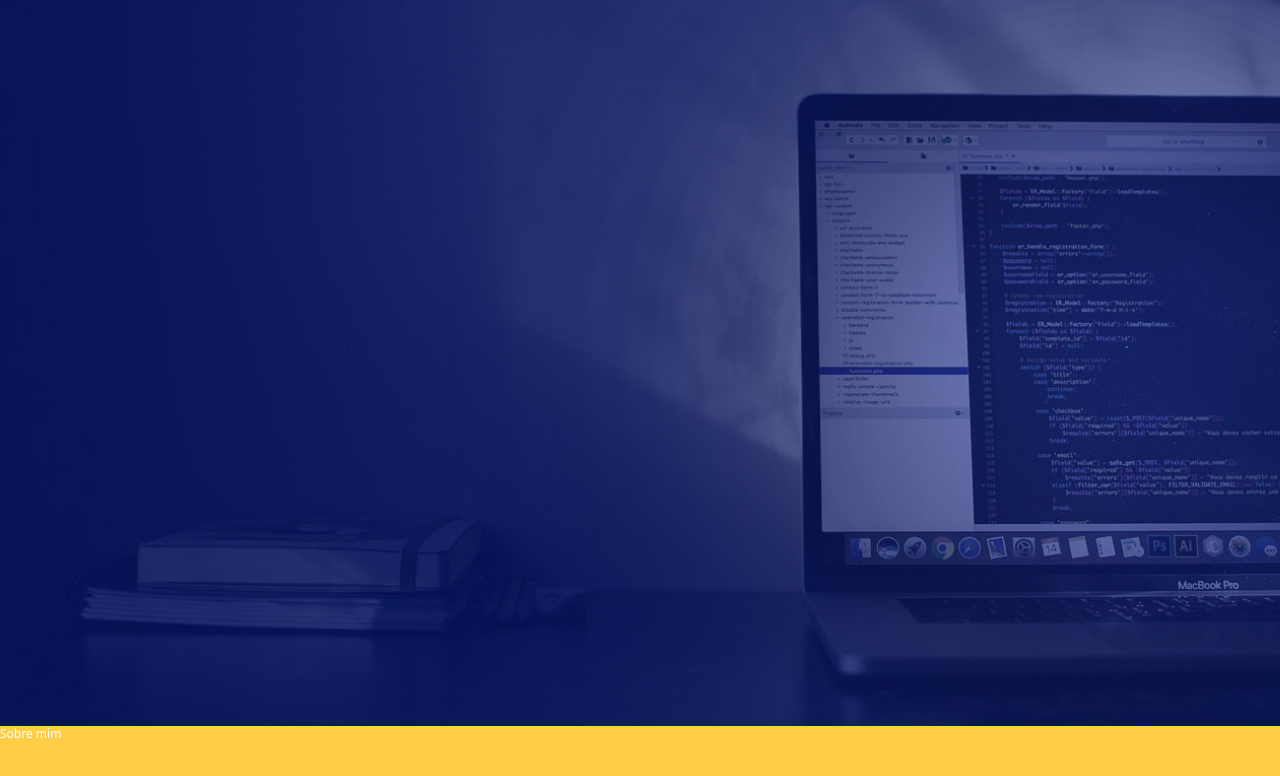
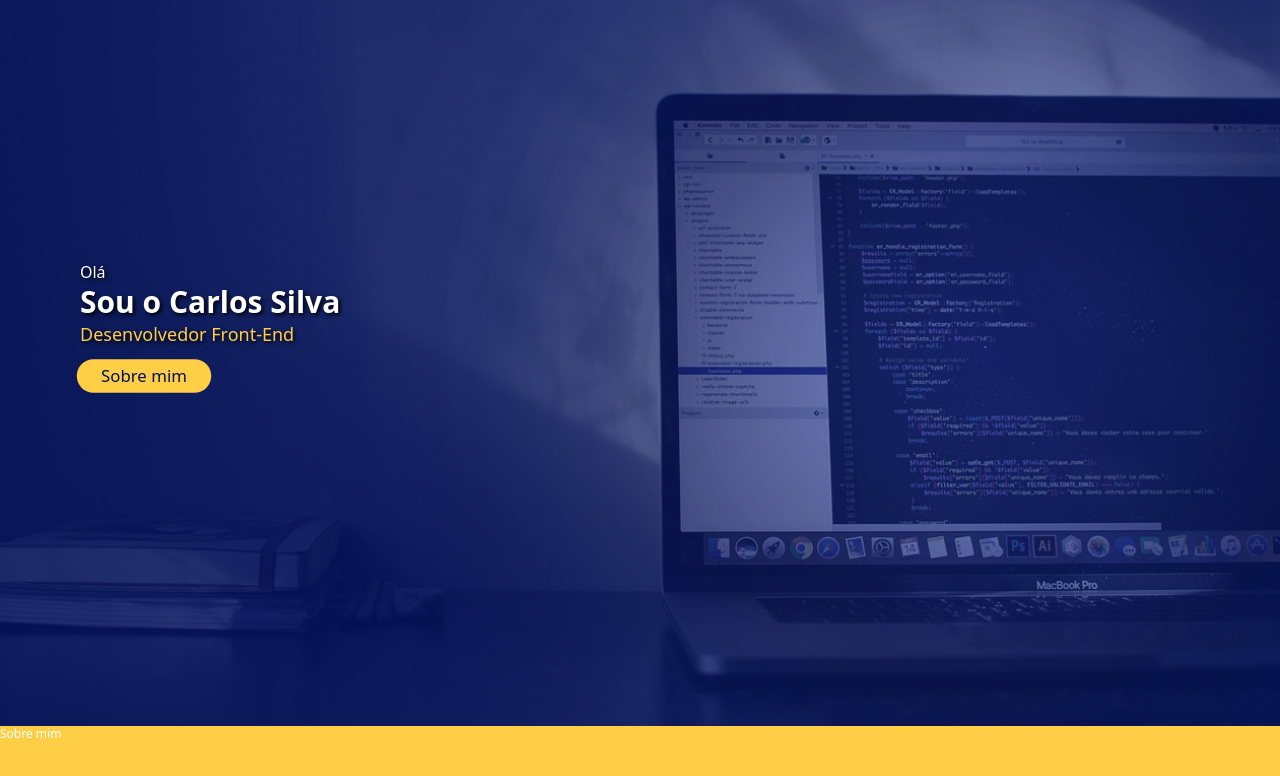
Before and after one commit to carlossilvajr854/portifolio, a website: page index.html in a window 1280 px wide. Shown: the part 74-850 px from the top of the page. Drawn offline with Linux system fonts and the light colour scheme.

Commit message:
Implementação da página Home

```diff
--- a/index.html
+++ b/index.html
@@ -71,7 +71,15 @@
         </nav>
 
         <main>
-            <section class="st-pagina st-home"><a name="home"></a>Home</section>
+            <section class="st-pagina st-home">
+                <a name="home"></a>
+                <div class="conteudo-home div-container">
+                    <h3>Olá</h3>
+                    <h1>Sou o Carlos Silva</h1>
+                    <h2>Desenvolvedor Front-End</h2>
+                    <a href="#sobre-mim">Sobre mim</a>
+                </div>
+            </section>
             <section class="st-pagina bg-amarelo_cs">
                 <a name="sobre-mim"></a>Sobre mim
             </section>
--- a/src/input.css
+++ b/src/input.css
@@ -79,7 +79,34 @@
     }
 
     .st-home {
-        @apply h-screen bg-home;
+        @apply h-screen bg-home bg-right-bottom;
+    }
+
+    .conteudo-home {
+        @apply w-full h-full px-8 md:px-4 flex flex-col justify-center;
+    }
+
+    .conteudo-home h1,
+    .conteudo-home h2,
+    .conteudo-home h3 {
+        @apply w-full text-left text-white;
+        text-shadow: 2px 2px 4px black;
+    }
+
+    .conteudo-home h3 {
+        @apply text-base font-normal;
+    }
+
+    .conteudo-home h1 {
+        @apply text-3xl font-semibold;
+    }
+
+    .conteudo-home h2 {
+        @apply text-lg font-normal text-amarelo_cs;
+    }
+
+    .conteudo-home a {
+        @apply w-32 text-center text-base font-medium bg-amarelo_cs text-azul_cs rounded-full mt-3 py-1 hover:bg-amarelo_cs-600 hover:text-azul_cs-600 scale-105 transition-all duration-200 hover:ring-1 hover:ring-amarelo_cs-300 hover:ring-opacity-50;
     }
 }
 
```
Also changed, not shown: dist/output.css.
